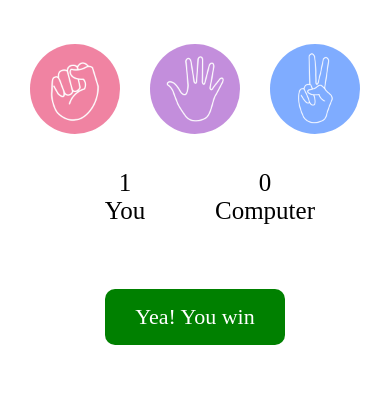
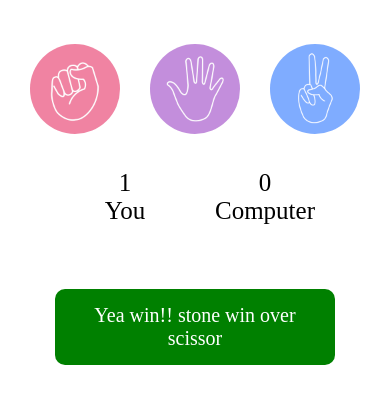
Before and after one commit to ealina2000/Stone-Paper-Scissors-Game, a plain HTML site: page index.html in a window 390 px wide. Both pictures are taken after a click on the element 75 px from the left and 174 px from the top of the page. Shown: the part 85-488 px from the top of the page. Drawn offline with Linux system fonts and the light colour scheme.

Commit message:
add new changes in js & media file

```diff
--- a/app.js
+++ b/app.js
@@ -8,18 +8,18 @@ let userScorePara=document.querySelector("#user-score")
 let compScorePara=document.querySelector("#comp-score")
 
 // showWinner logic
-const showWinner = (userWin) => {
+const showWinner = (userWin,userChoice,compChoice) => {
     if (userWin) {
         userScore++;
         userScorePara.innerText=userScore;
         console.log("you win")
-        msg.innerText = "Yea! You win"
+        msg.innerText = `Yea win!! ${userChoice} win over ${compChoice} `
         msg.style.backgroundColor = "green"
     } else {
         compScore++;
         compScorePara.innerText=compScore;
         console.log("you loose")
-        msg.innerText = "ahha! You loose"
+        msg.innerText = `Ahha loose!! ${userChoice} defeat against ${compChoice}`
         msg.style.backgroundColor = "red"
     }
 }
@@ -61,7 +61,7 @@ playGame = (userChoice) => {
             // compChoice=stone,paper
             userWin = compChoice === "paper" ? true : false;
         }
-        showWinner(userWin);
+        showWinner(userWin,userChoice,compChoice);
     }
 }
 // step-1(add eventListner to every box)
--- a/media.css
+++ b/media.css
@@ -33,12 +33,11 @@
         margin: 20px 20px;
     }
     #msg {
-        background-color: black;
         color: #fff;
         padding: 15px;
-        font-size: 22px;
+        font-size: 20px;
         border-radius: 10px;
-        width: 150px;
+        width: 250px;
         text-align: center;
     }
 }
@@ -65,7 +64,7 @@
         padding: 15px;
         font-size: 24px;
         border-radius: 10px;
-        width: 220px;
+        width: 240px;
         text-align: center;
     }
 }
```
